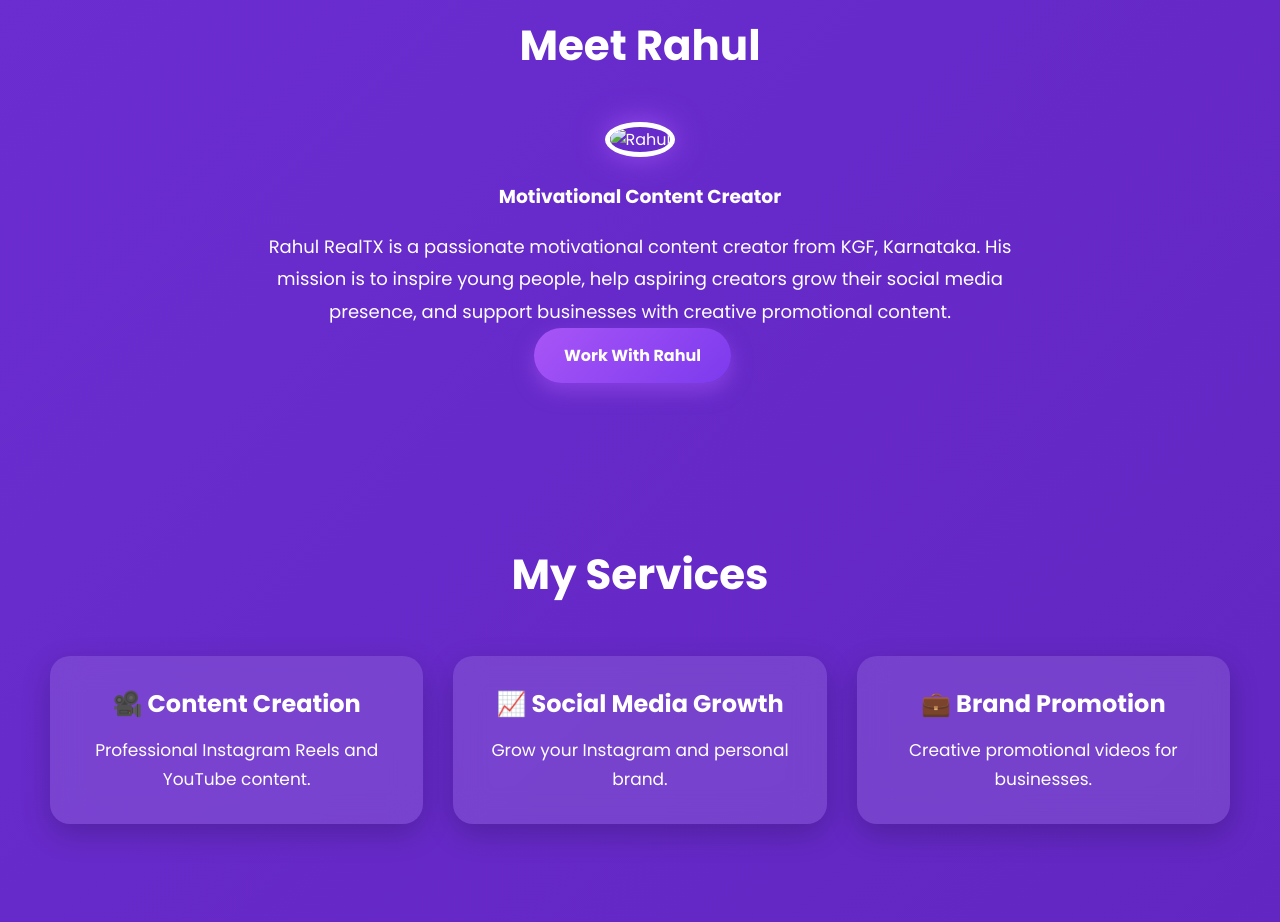
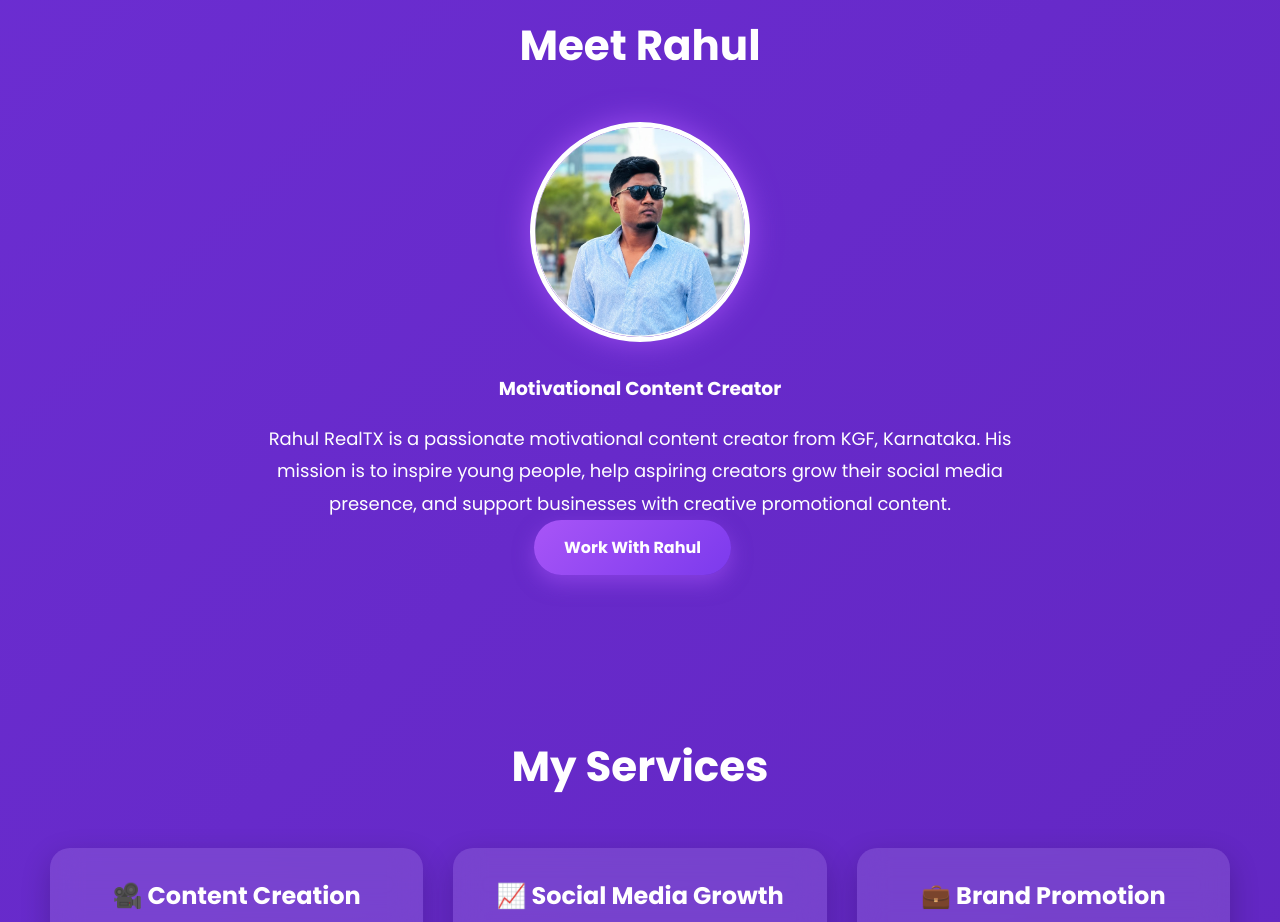
Before and after one commit to meerajasmine2206-dev/CreatorHub-, a plain HTML site: page index.html in a window 1280 px wide. Shown: the part 1560-2482 px from the top of the page. Drawn offline with Linux system fonts and the light colour scheme.

Commit message:
Update index.html

```diff
--- a/index.html
+++ b/index.html
@@ -86,7 +86,7 @@
 
     <h2>Meet Rahul</h2>
 
-    <img src="images/creator.jpg" alt="Rahul" class="journey-img">
+    <img src="creator.jpg" alt="Rahul" class="journey-img">
 
     <h3>Motivational Content Creator</h3>
 
```
